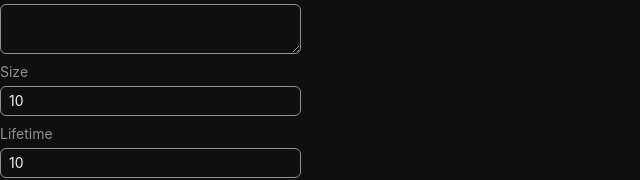
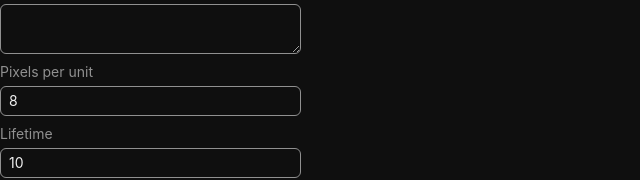
Before and after one commit to Reimnop/sparite, a SvelteKit app: page / in a window 1280 px wide. Shown: the part 146-326 px from the top of the page, without its empty margins (0-640 px from the left). Built offline with nearby package versions, Linux system fonts and the light colour scheme.

Commit message:
Change size to PPU

```diff
--- a/src/lib/FormName.ts
+++ b/src/lib/FormName.ts
@@ -2,7 +2,7 @@ export enum FormName {
   PrefabName = "prefab-name",
   PrefabType = "prefab-type",
   PrefabDescription = "prefab-description",
-  Size = "size",
+  PixelsPerUnit = "pixels-per-unit",
   Lifetime = "lifetime",
   Depth = "depth",
   HorizontalAlignment = "horizontal-alignment",
--- a/src/routes/+page.svelte
+++ b/src/routes/+page.svelte
@@ -23,7 +23,7 @@
 		const prefabName = formData.get(FormName.PrefabName) as string;
 		const prefabDescription = formData.get(FormName.PrefabDescription) as string;
 		const prefabType = parseInt(formData.get(FormName.PrefabType) as string, 10) as PrefabType;
-		const size = parseInt(formData.get(FormName.Size) as string, 10);
+		const pixelsPerUnit = parseInt(formData.get(FormName.PixelsPerUnit) as string, 10);
 		const lifetime = parseInt(formData.get(FormName.Lifetime) as string, 10);
 		const depth = parseInt(formData.get(FormName.Depth) as string, 20);
 		const horizontalAlignment = formData.get(FormName.HorizontalAlignment) as Alignment;
@@ -32,7 +32,7 @@
 		const imageFile = formData.get(FormName.ImageFile) as File;
 
 		const result = await generatePAImage(imageFile);
-		transformGenerationResult(result, size, horizontalAlignment, verticalAlignment);
+		transformGenerationResult(result, pixelsPerUnit, horizontalAlignment, verticalAlignment);
 
 		const prefab = createPrefab(prefabName, prefabDescription, prefabType, lifetime, depth, useHitObjects, result.rects, Date.now());
 
@@ -84,8 +84,8 @@
 		});
 	}
 
-	function transformGenerationResult(result: GenerationResult, size: number, horizontalAlignment: Alignment, verticalAlignment: Alignment) {
-		const scaleFactor = size / Math.max(result.width, result.height);
+	function transformGenerationResult(result: GenerationResult, pixelsPerUnit: number, horizontalAlignment: Alignment, verticalAlignment: Alignment) {
+		const scaleFactor = 1 / pixelsPerUnit; // the generator assumes 1 ppu, so scale accordingly
 		const offsetX = computeXOffset(result.width * scaleFactor, horizontalAlignment);
 		const offsetY = computeYOffset(result.height * scaleFactor, verticalAlignment);
 		for (const rect of result.rects) {
--- a/src/routes/SpariteForm.svelte
+++ b/src/routes/SpariteForm.svelte
@@ -47,8 +47,8 @@
   </label>
 
   <label>
-    Size
-    <input type="number" name={FormName.Size} min="0" value="10">
+    Pixels per unit
+    <input type="number" name={FormName.PixelsPerUnit} min="0" value="8">
   </label>
 
   <label>
```
